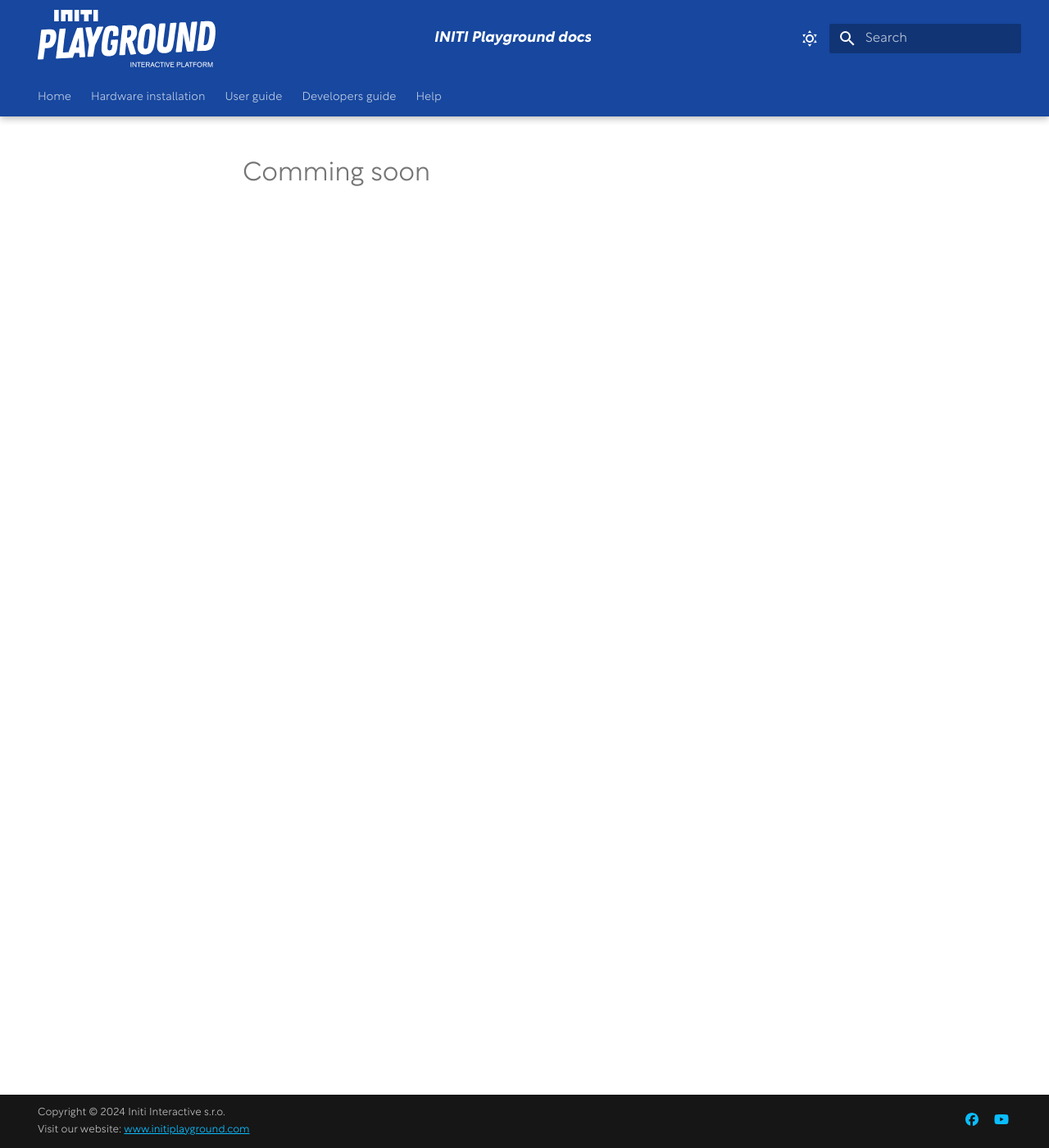
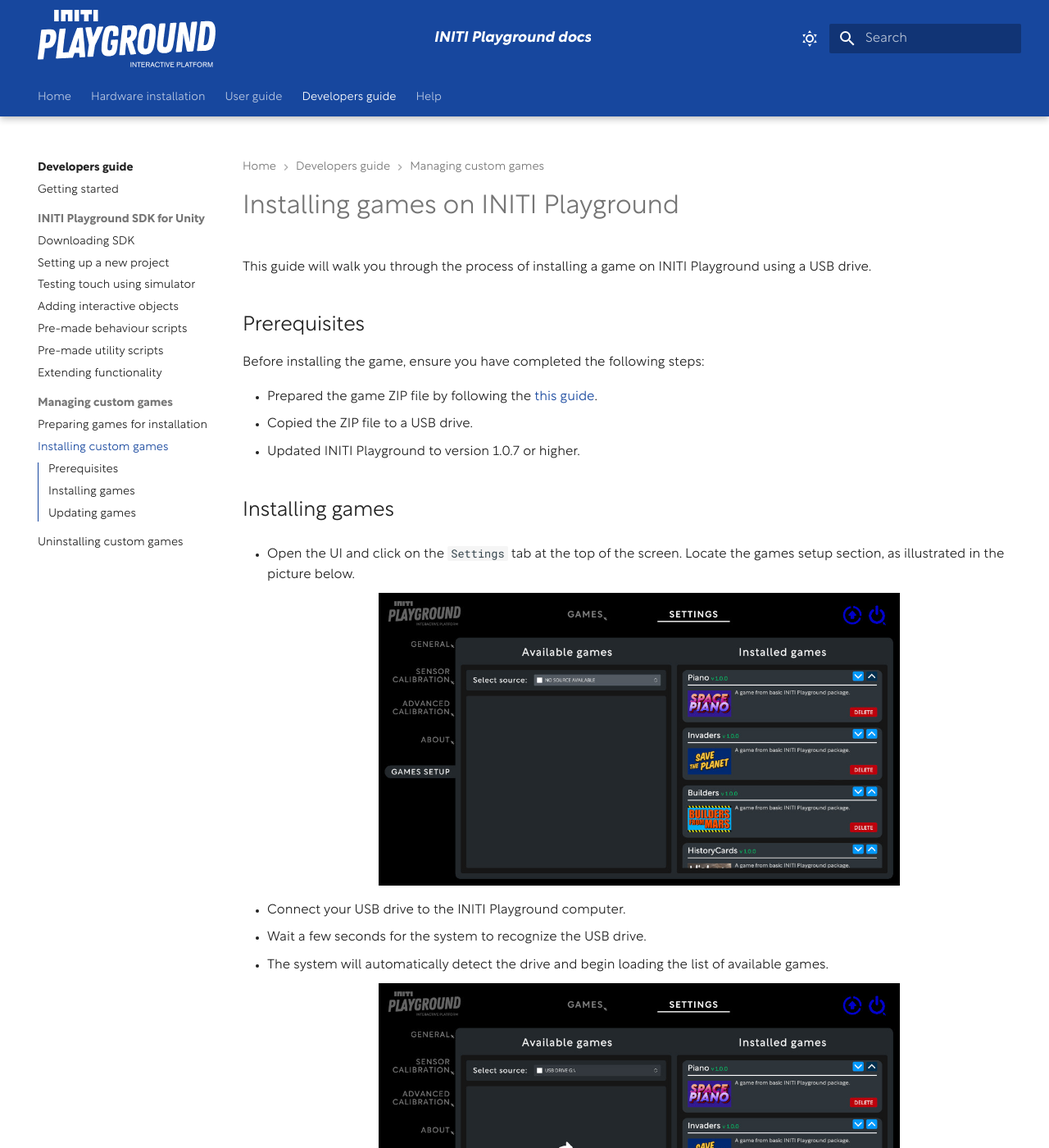
Before and after one commit to INITI-Playground/initi-playground-docs, an MkDocs documentation site: the page built from docs/developers/installing-games.md, in a window 1280 px wide and 1400 px high. Shown: the whole window at 82% size. Built offline with MkDocs 1.6.1 and Material for MkDocs 9.7.7, drawn with Linux system fonts in a browser that asks for light colours; some of the changed text lies outside the part shown.

Commit message:
installing and uninstalling games

````diff
--- a/docs/developers/installing-games.md
+++ b/docs/developers/installing-games.md
@@ -4,4 +4,89 @@
 Date:    September 5, 2024
 blank-value:
 
-# Comming soon
+# Installing games on INITI Playground
+
+This guide will walk you through the process of installing a game on INITI Playground using a USB drive.
+
+## Prerequisites
+
+Before installing the game, ensure you have completed the following steps:
+
+- Prepared the game ZIP file by following the [this guide](preparing-games.md).
+- Copied the ZIP file to a USB drive.
+- Updated INITI Playground to version 1.0.7 or higher.
+
+## Installing games
+
+- Open the UI and click on the `Settings` tab at the top of the screen. Locate the games setup section, as illustrated in the picture below.
+
+    <div class="center imageWidth" markdown>
+    ![Games Setup](assets/installing-game-empty.jpg "Games Setup")
+    </div>
+
+- Connect your USB drive to the INITI Playground computer.
+- Wait a few seconds for the system to recognize the USB drive.
+- The system will automatically detect the drive and begin loading the list of available games.
+
+    <div class="center imageWidth" markdown>
+    ![Loading games](assets/installing-game-loading-source.jpg "Loading games")
+    </div>
+
+- Once the list is loaded, you will see the games available for installation in the `Available Games` panel on the left.
+
+    <div class="center imageWidth" markdown>
+    ![Available games](assets/installing-game-list.jpg "Available games")
+    </div>
+
+- Locate your game in the list.
+
+    !!! note
+        If your game does not appear, check the [Preparing Games for INITI Playground Guide](preparing-games.md).
+
+- Select your game and click the `Install` button.
+
+    <div class="center imageWidth" markdown>
+    ![Install popup](assets/installing-game-install-popup.jpg "Install popup")
+    </div>
+
+- Confirm installation and wait for the installation process to complete
+
+    <div class="center imageWidth" markdown>
+    ![Installation progress](assets/installing-game-installing.jpg "Installation progress")
+    </div>
+
+- Once the installation is complete, the game will appear in the `Installed games` panel on the right and the game in `Available games` panel is marked as `INSTALLED`.
+
+    <div class="center imageWidth" markdown>
+    ![Game installed](assets/installing-game-installed.jpg "Game installed")
+    </div>
+
+
+## Updating games
+
+- Updating a game works similarly to installing a new one, but with the added convenience of replacing the previous version. If a newer version of the game is found on the USB drive compared to the one currently installed, an `Update` button will appear, allowing you to quickly install the latest version while removing the old one, as shown in the following picture.
+
+    <div class="center imageWidth" markdown>
+    ![Game update](assets/installing-game-update.jpg "Game update")
+    </div>
+
+    <div class="center" markdown>
+        ```Please note that the available game version is 1.0.1, while the currently installed version is 1.0.0.```
+    </div>
+
+- To update, simply click the `Update` button and confirm. The previous version will be automatically uninstalled, and the new version will be installed in its place.
+
+    <div class="center imageWidth" markdown>
+    ![Game update popup](assets/installing-game-update-popup.jpg "Game update popup")
+    </div>
+
+
+In the following section, we will cover how to remove games from INITI Playground.
+
+<br />
+
+<div class="center" markdown>
+[Uninstalling games from INITI Playground](uninstalling-games.md){ .md-button }
+</div>
+
+<br />
--- a/mkdocs.yml
+++ b/mkdocs.yml
@@ -1,6 +1,6 @@
 site_name: INITI Playground docs
 site_url: https://docs.initiplayground.com
-copyright: Copyright &copy; 2024 Initi Interactive s.r.o.
+copyright: Copyright &copy; 2025 Initi Interactive s.r.o.
 site_description: Documentation for the INITI Playground
 
 theme:
@@ -119,9 +119,10 @@
         - 'Pre-made behaviour scripts': 'developers/behaviour-scripts.md'
         - 'Pre-made utility scripts': 'developers/util-scripts.md'
         - 'Extending functionality': 'developers/extending-behaviors.md'
-#      - Managing custom games:
-#        - Installing custom games: 'developers/installing-games.md'
-#        - Uninstalling custom games: 'developers/uninstalling-games.md'
+      - Managing custom games:
+        - Preparing games for installation: 'developers/preparing-games.md'
+        - Installing custom games: 'developers/installing-games.md'
+        - Uninstalling custom games: 'developers/uninstalling-games.md'
   - Help:
     - 'help/index.md'
     - 'FAQ': 'help/faq.md'
````
Also changed, not shown: docs/developers/extending-behaviors.md (+1 -1 lines), docs/developers/preparing-games.md (added, +196 -0 lines), docs/developers/uninstalling-games.md (+22 -1 lines), docs/developers/assets/installing-game-empty.jpg (added), docs/developers/assets/installing-game-install-popup.jpg (added), docs/developers/assets/installing-game-installed.jpg (added), docs/developers/assets/installing-game-installing.jpg (added), docs/developers/assets/installing-game-list.jpg (added), docs/developers/assets/installing-game-loading-source.jpg (added), docs/developers/assets/installing-game-update-popup.jpg (added), docs/developers/assets/installing-game-update.jpg (added), docs/developers/assets/prepare-games-buttonImage.jpg (added), docs/developers/assets/prepare-games-windowImage.jpg (added), docs/developers/assets/uninstalling-game-popup-progress.jpg (added), 1 more files.
